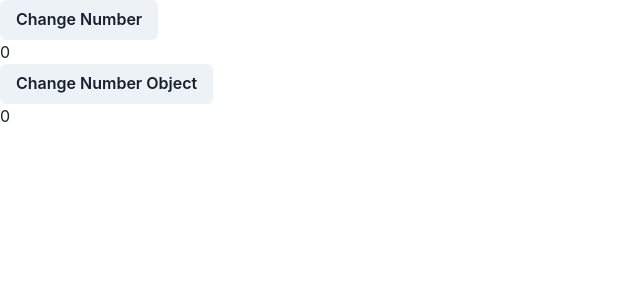
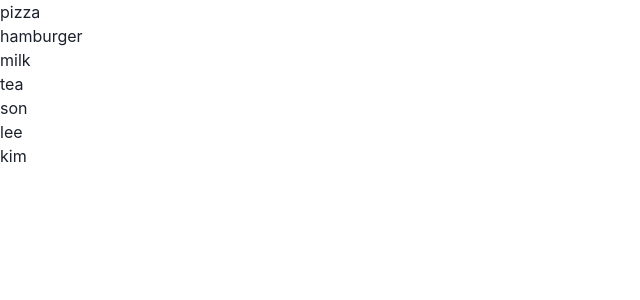
Before and after one commit to smil98/react20231031, a React (Create React App) app: page / in a window 1280 px wide. Shown: the top 300 px of the page, without its empty margins (0-640 px from the left). Built offline with nearby package versions, Linux system fonts and the light colour scheme.

Commit message:
Use array in jsx, components mapped in listItem must have key prop
Key prop must be unique, and would normally be db's primary key

```diff
--- a/src/App.js
+++ b/src/App.js
@@ -1,37 +1,25 @@
-import React, { useState } from "react";
-import { Box, Button, Text } from "@chakra-ui/react";
+import React from "react";
+import { List, ListItem } from "@chakra-ui/react";
 
 function App(props) {
-  // HOOK : function that starts with use
-  // must be written on top of the component
-  // cannot be used inside iteration or conditional functions
+  const arr = ["pizza", "hamburger", "milk", "tea"];
+  const arr2 = ["son", "lee", "kim"];
+  const listItems = arr.map((item, i) => <ListItem key={i}>{item}</ListItem>);
 
-  //set.... : method that changes state
-  //checks whether the state is identical and decides re-rendering
-
-  const [number, setNumber] = useState(0);
-  const [numberObject, setNumberObject] = useState({ number: 0 });
-
-  function handleNumberObjectChange() {
-    // this won't work
-    // numberObject.number = numberObject.number + 1;
-    // setNumberObject(numberObject);
-
-    const newNumberObject = { ...numberObject };
-    newNumberObject.number = newNumberObject.number + 1;
-    setNumberObject(newNumberObject);
-  }
+  // const arr4 = [
+  //   { id: 0, name: "latte" },
+  //   { id: 1, name: "honey" },
+  //   { id: 2, name: "bread" },
+  // ]; would be the ideal way to set index
 
   return (
     <div>
-      <Box>
-        <Button onClick={() => setNumber(number + 1)}>Change Number</Button>
-        <Text>{number}</Text>
-      </Box>
-      <Box>
-        <Button onClick={handleNumberObjectChange}>Change Number Object</Button>
-        <Text>{numberObject.number}</Text>
-      </Box>
+      <List>{listItems}</List>
+      <List>
+        {arr2.map((name, index) => (
+          <ListItem key={index}>{name}</ListItem>
+        ))}
+      </List>
     </div>
   );
 }
```
